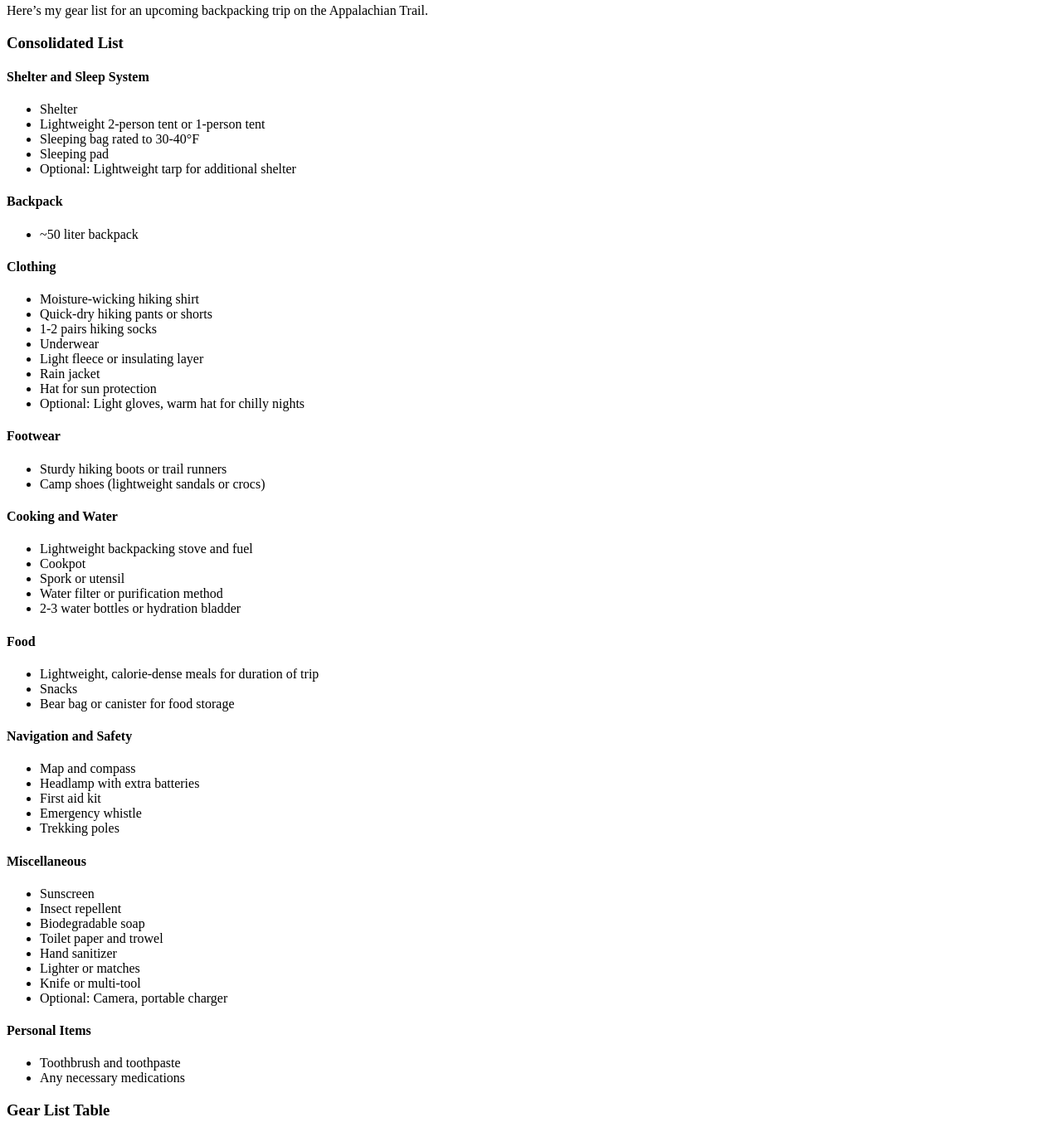
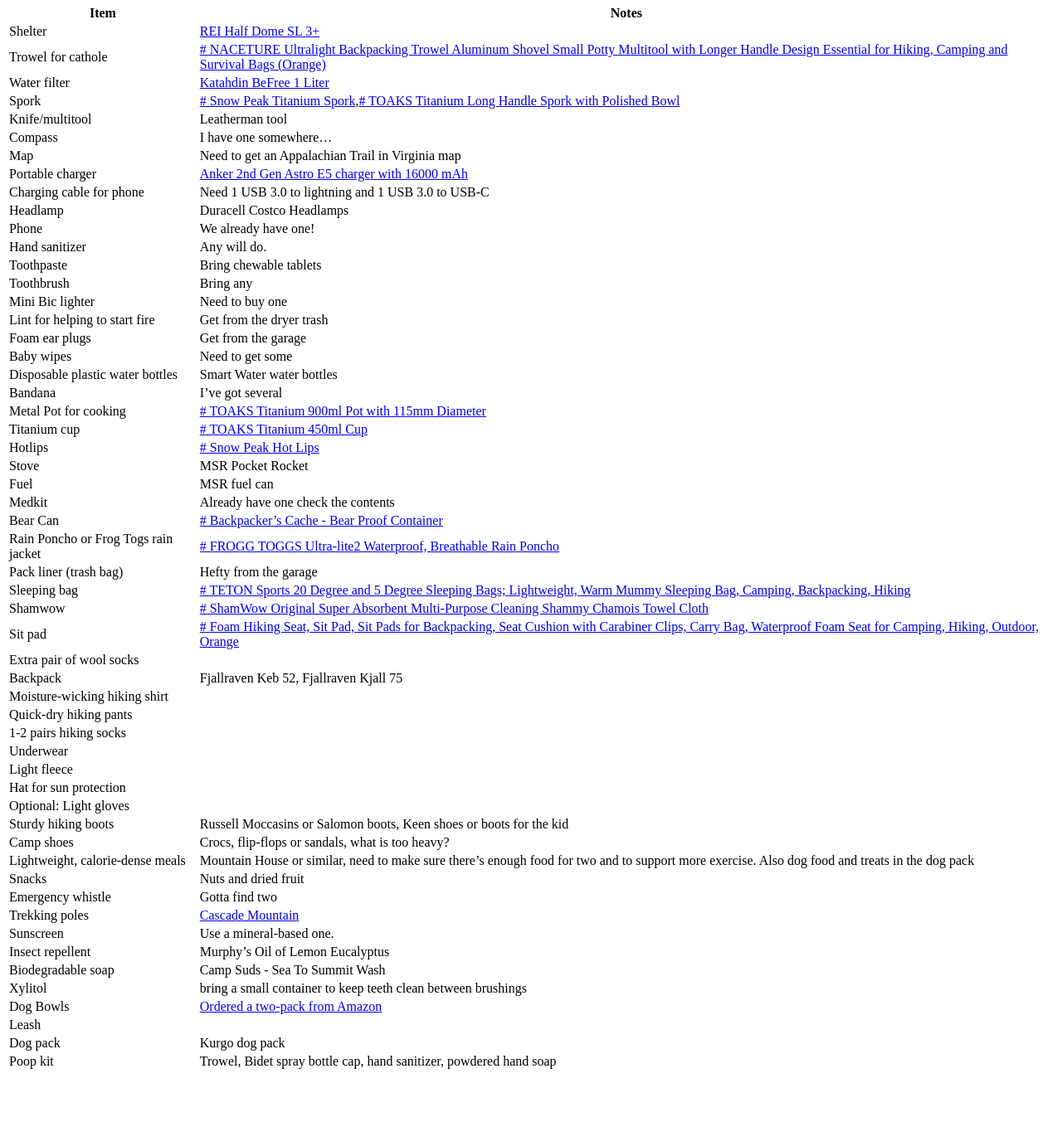
Before and after one commit to ElDuke717/astro-blog, an Astro site: page /posts/backpacking-list in a window 1280 px wide. Shown: the part 76-1429 px from the top of the page at 83% size. After the commit the page ends 1376 px from the top, so only its background shows below. Built offline with nearby package versions, Linux system fonts and the light colour scheme; Astro itself is replaced by a stand-in of ours.

Commit message:
Update gear list, only include table

```diff
--- a/src/pages/posts/backpacking-list.md
+++ b/src/pages/posts/backpacking-list.md
@@ -13,77 +13,6 @@
 
 # Backpacking Gear List
 
-Here's my gear list for an upcoming backpacking trip on the Appalachian Trail.
-
-### Consolidated List
-
-#### Shelter and Sleep System
-
-- Shelter
-- Lightweight 2-person tent or 1-person tent
-- Sleeping bag rated to 30-40°F
-- Sleeping pad
-- Optional: Lightweight tarp for additional shelter
-
-#### Backpack
-
-- ~50 liter backpack
-
-#### Clothing
-
-- Moisture-wicking hiking shirt
-- Quick-dry hiking pants or shorts
-- 1-2 pairs hiking socks
-- Underwear
-- Light fleece or insulating layer
-- Rain jacket
-- Hat for sun protection
-- Optional: Light gloves, warm hat for chilly nights
-
-#### Footwear
-
-- Sturdy hiking boots or trail runners
-- Camp shoes (lightweight sandals or crocs)
-
-#### Cooking and Water
-
-- Lightweight backpacking stove and fuel
-- Cookpot
-- Spork or utensil
-- Water filter or purification method
-- 2-3 water bottles or hydration bladder
-
-#### Food
-
-- Lightweight, calorie-dense meals for duration of trip
-- Snacks
-- Bear bag or canister for food storage
-
-#### Navigation and Safety
-
-- Map and compass
-- Headlamp with extra batteries
-- First aid kit
-- Emergency whistle
-- Trekking poles
-
-#### Miscellaneous
-
-- Sunscreen
-- Insect repellent
-- Biodegradable soap
-- Toilet paper and trowel
-- Hand sanitizer
-- Lighter or matches
-- Knife or multi-tool
-- Optional: Camera, portable charger
-
-#### Personal Items
-
-- Toothbrush and toothpaste
-- Any necessary medications
-
-### Gear List Table
 
 | Item                                 | Notes                                                                                                                                                                                                                                                                                                                                                                                                                                                                                                                                                                                                                                                                                                                                                                                                                                                                                                                                                                                                                                                                                                                                                                                                                                                      |
 | ------------------------------------ | ---------------------------------------------------------------------------------------------------------------------------------------------------------------------------------------------------------------------------------------------------------------------------------------------------------------------------------------------------------------------------------------------------------------------------------------------------------------------------------------------------------------------------------------------------------------------------------------------------------------------------------------------------------------------------------------------------------------------------------------------------------------------------------------------------------------------------------------------------------------------------------------------------------------------------------------------------------------------------------------------------------------------------------------------------------------------------------------------------------------------------------------------------------------------------------------------------------------------------------------------------------- |
```
